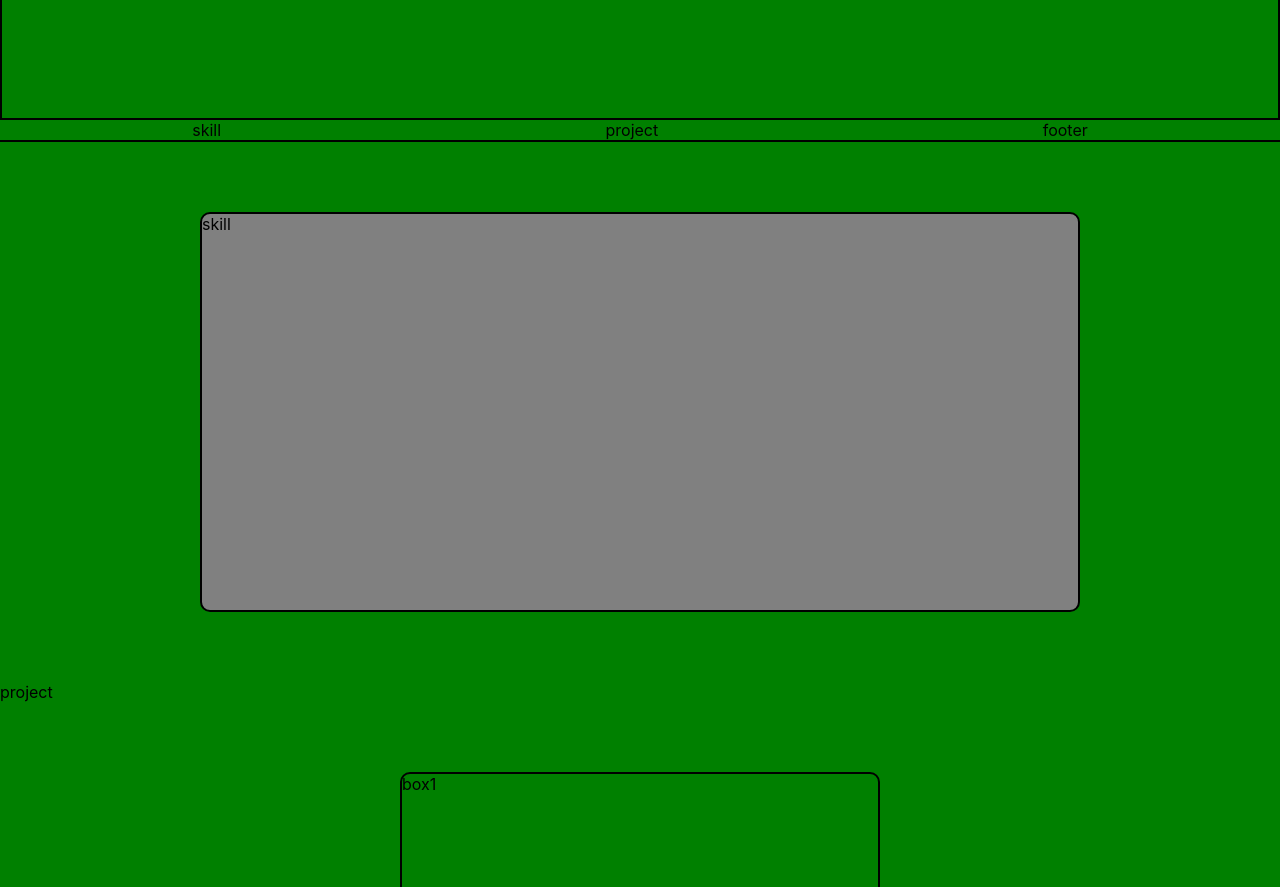
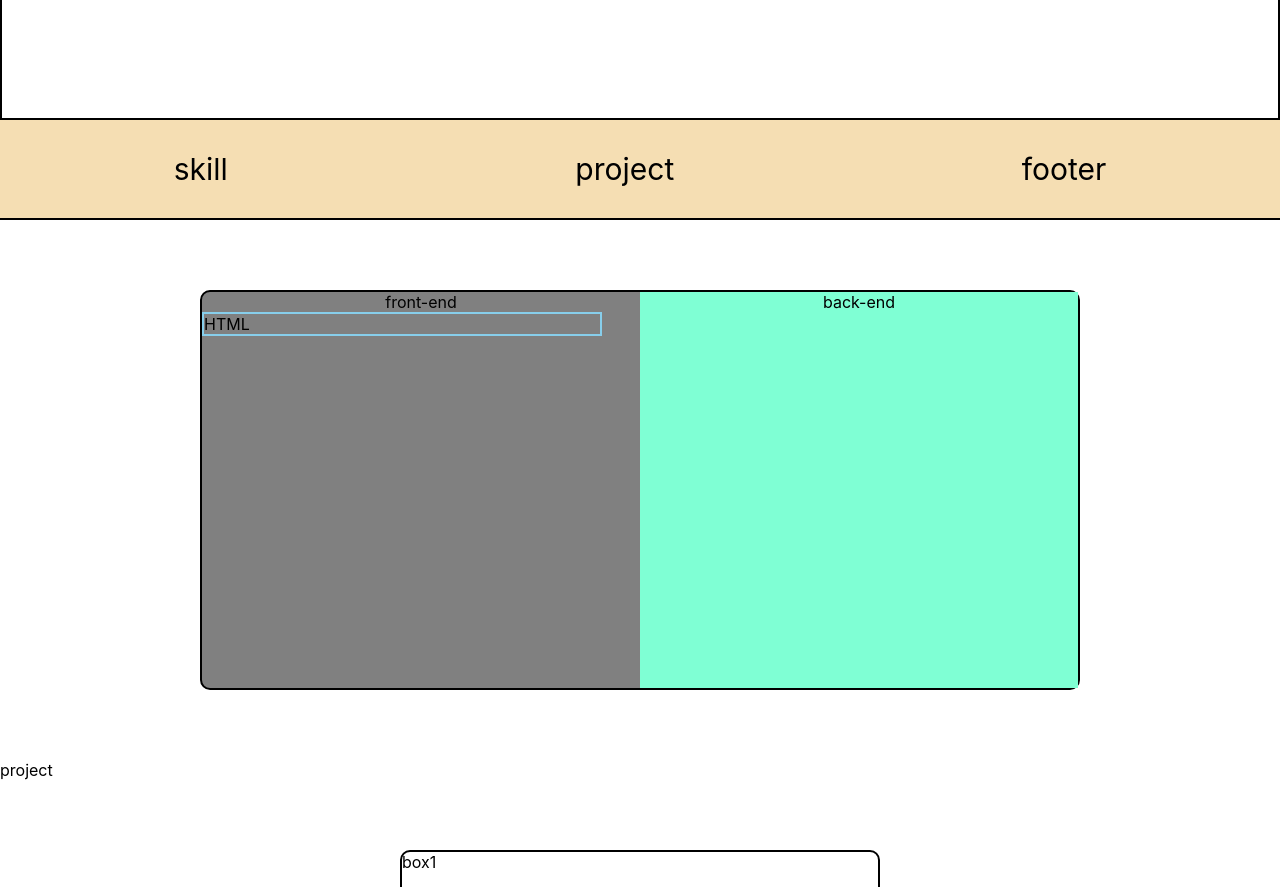
Before and after one commit to k-minyoung/Pf, a React (Create React App) app: page / in a window 1280 px wide. Shown: the part 680-1567 px from the top of the page. Built offline with nearby package versions, Linux system fonts and the light colour scheme.

Commit message:
[feat] bugfix

```diff
--- a/src/css/main.module.css
+++ b/src/css/main.module.css
@@ -5,7 +5,7 @@
 }
 
 .body {
-    background-color: green;
+    background-color: rgb(255, 255, 255);
 }
 
 .top {
@@ -19,18 +19,54 @@
 }
 
 .header {
+    position: sticky;
+    top: 0px;
+
+    background-color: wheat;
     width: auto;
+    height: 100px;
+
     display: flex;
     justify-content: space-around;
+    align-items: center;
+
     border-bottom: 2px solid black;
+
+    font-size: 30px;
 }
 
 .skill {
+    display: flex;
     border: 2px solid black;
     border-radius: 10px;
     margin: 70px 200px 70px 200px;
     background-color: gray;
     height: 400px;
+}
+
+.frontBox {
+    width: 50%;
+    height: 100%;
+    text-align: center;
+}
+
+.barBox {
+    display: flex;
+    width: 400px;
+    height: auto;
+    text-align: start;
+    border: 2px solid skyblue;
+}
+
+.stack {
+    width: 80px;
+}
+
+.backBox {
+    width: 50%;
+    height: 100%;
+    text-align: center;
+    background-color: aquamarine;
 }
 
 .pj1 {
--- a/src/main.tsx
+++ b/src/main.tsx
@@ -31,13 +31,22 @@ export default function Main() {
         <div className={styles.body}>
             <div className={styles.top}>포트폴리오입니다</div>
             <div className={styles.header}>
-                <div>skill</div>
-                <div>project</div>
-                <div>footer</div>
+                <div className={styles.skill2}>skill</div>
+                <div className={styles.project}>project</div>
+                <div className={styles.footer}>footer</div>
             </div>
             <div className={styles.mid}>
-                <div className={styles.skill}>skill
+                <div className={styles.skill}>
+
+                    <div className={styles.frontBox}> front-end
+                        <div className={styles.barBox}>
+                            <div className={styles.stack}>HTML</div>
+                        </div>
+                    </div>
+                    <div className={styles.backBox}> back-end</div>
+
                 </div>
+
 
                 <div className={styles.project}>project</div>
 
```
